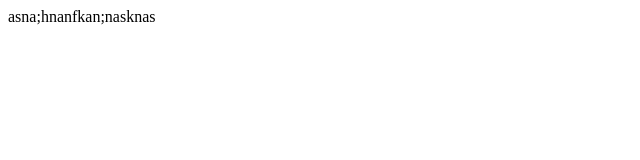
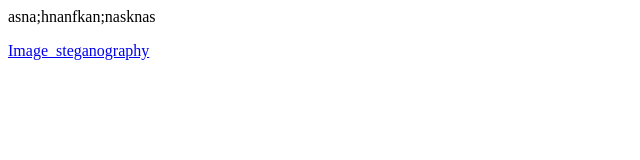
Before and after one commit to Neelaksh-Singh/rootbabu, a plain HTML site: page Cryptography/index.html in a window 1280 px wide. Shown: the whole page, without its empty margins (0-640 px from the left). Drawn offline with Linux system fonts and the light colour scheme.

Commit message:
Update index.html

```diff
--- a/Cryptography/index.html
+++ b/Cryptography/index.html
@@ -2,7 +2,7 @@
 	<head></head>
 	<body>
 		<p>asna;hnanfkan;nasknas</p>
-		<a href="./Image_steganography/index.html"></a>
+		<a href="./Image_steganography/index.html">Image_steganography</a>
 
 	</body>
 </html>
```
